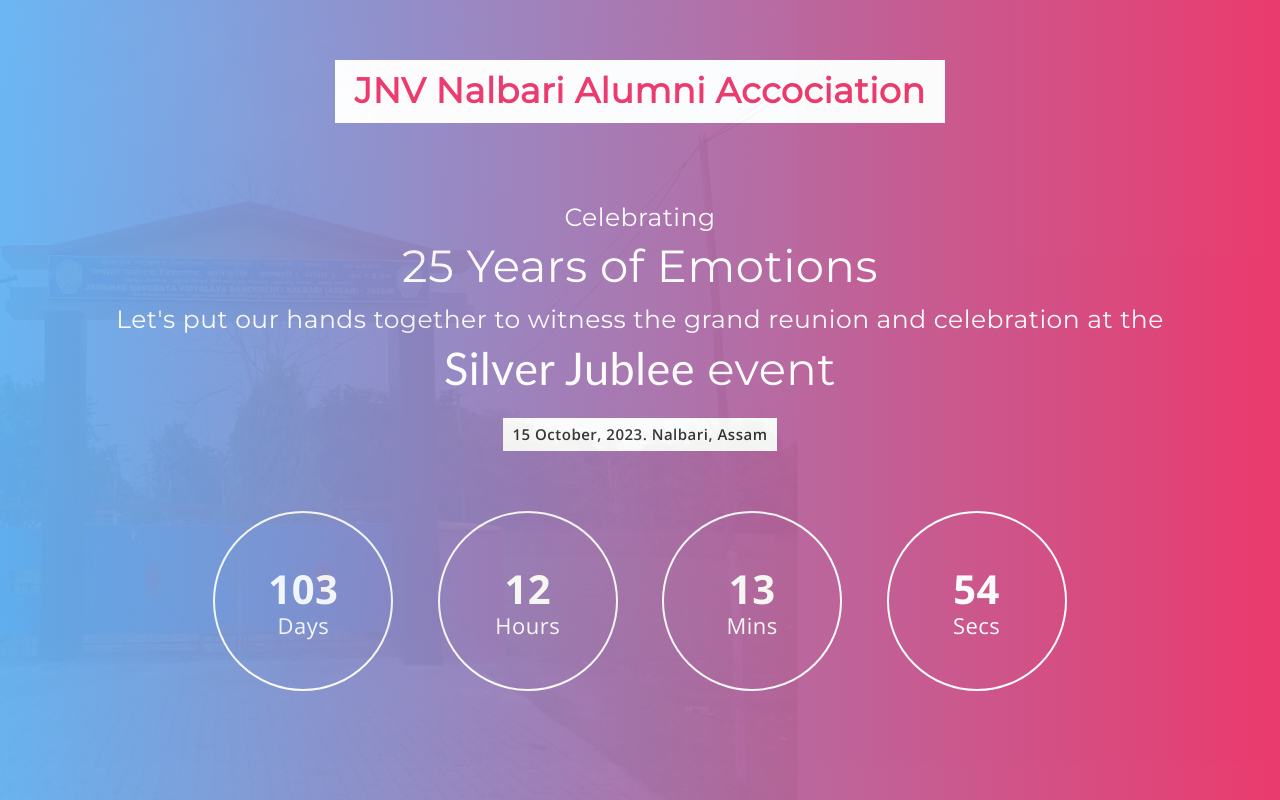
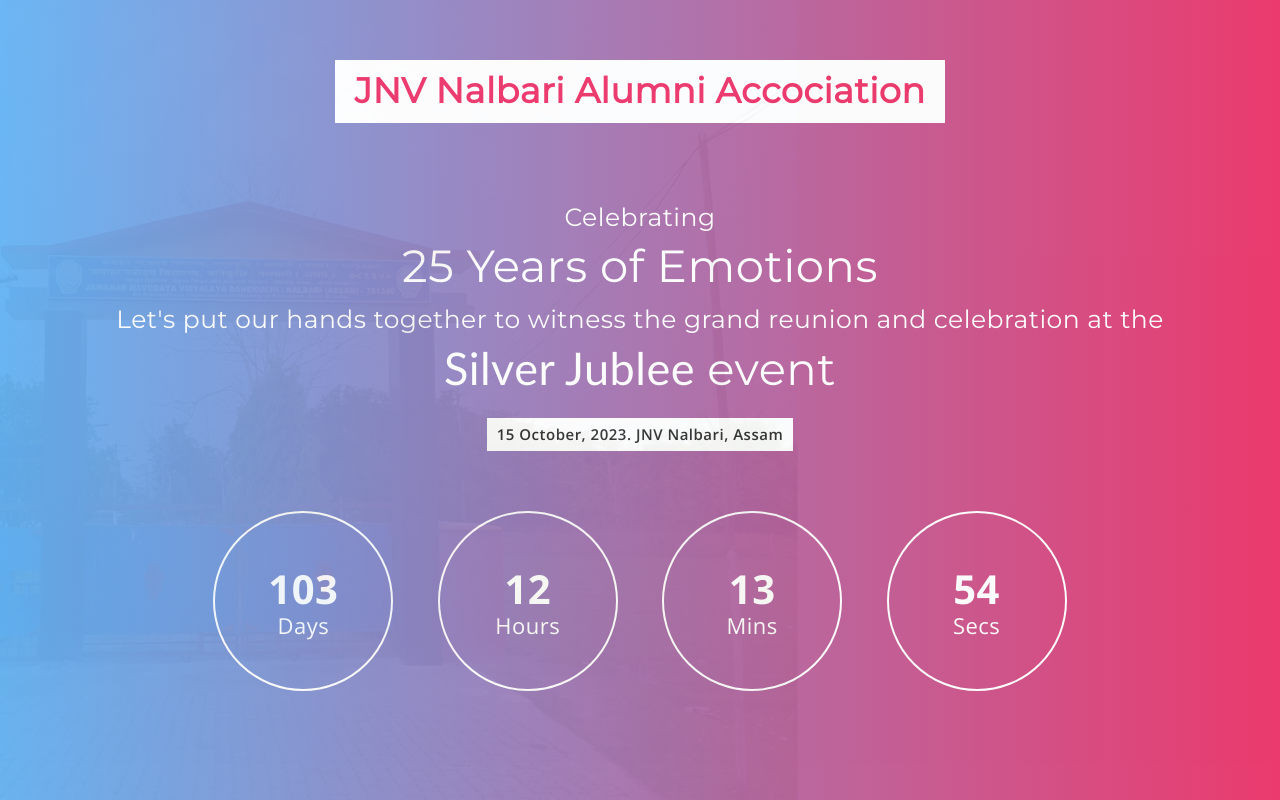
Before and after one commit to jnvnaa/sjc-home, a plain HTML site: page index.html in a window 1280 px wide. Shown: the top 800 px of the page. Drawn offline with nearby package versions, Linux system fonts and the light colour scheme; a web font is replaced by a local one.

Commit message:
Added JNV Nalbari in address

```diff
--- a/index.html
+++ b/index.html
@@ -96,7 +96,7 @@
 							<h2>Let's put our hands together to witness the grand reunion and celebration at the</h2>
 
 							<h1><span style="font-family:'Gill Sans', 'Gill Sans MT', Calibri, 'Trebuchet MS', sans-serif">Silver Jublee</span> event</h1>
-							<p class="mu-event-date-line">15 October, 2023. Nalbari, Assam</p>
+							<p class="mu-event-date-line">15 October, 2023. JNV Nalbari, Assam</p>
 
 							<div class="mu-event-counter-area">
 								<div id="mu-event-counter">
```
